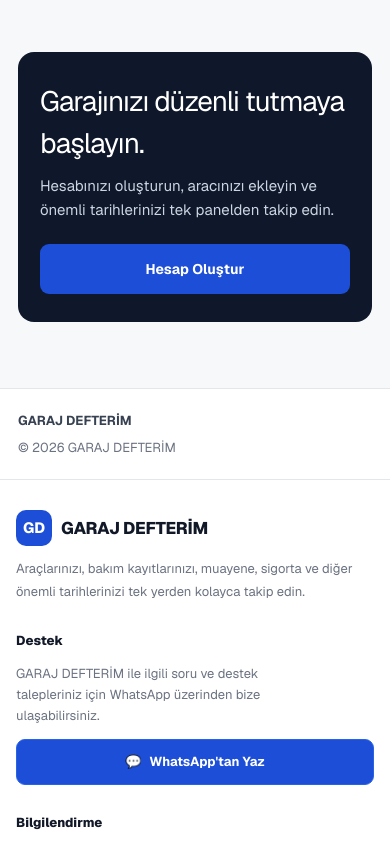
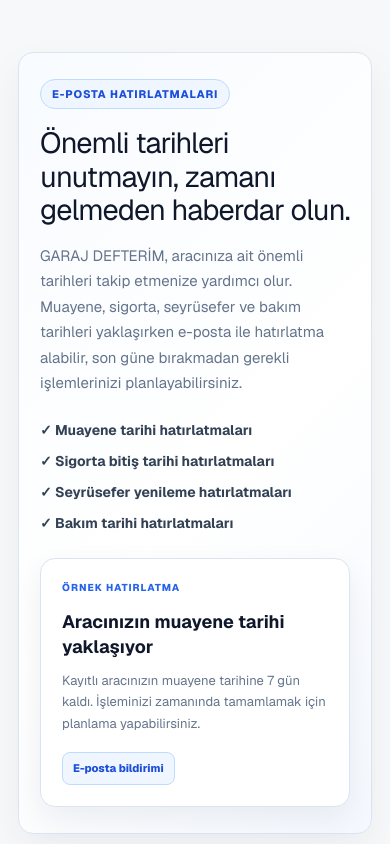
Before and after one commit to garajdefterim/garaj-defteri, a Next.js app: page / in a window 390 px wide. Shown: the part 2420-3264 px from the top of the page. Built offline with nearby package versions, Linux system fonts and the light colour scheme.

Commit message:
Add homepage email reminder section

```diff
--- a/app/globals.css
+++ b/app/globals.css
@@ -1801,3 +1801,254 @@
 html[data-theme="koyu"] main article {
   border-color: #243044 !important;
 }
+
+/* =========================================================
+   GARAJ DEFTERİM — E-POSTA HATIRLATMA TANITIM ALANI
+   ========================================================= */
+
+.home-reminder-section {
+  width: 100%;
+  padding: 0 24px 88px;
+}
+
+.home-reminder-card {
+  width: 100%;
+  max-width: 1180px;
+  margin: 0 auto;
+  padding: 42px;
+  border: 1px solid #dbe4f0;
+  border-radius: 18px;
+  background:
+    linear-gradient(
+      135deg,
+      #f8fbff 0%,
+      #ffffff 55%,
+      #f5f9ff 100%
+    );
+  box-shadow: 0 14px 38px rgba(15, 23, 42, 0.05);
+}
+
+.home-reminder-badge {
+  display: inline-flex;
+  align-items: center;
+  min-height: 30px;
+  padding: 0 11px;
+  border: 1px solid #bfdbfe;
+  border-radius: 999px;
+  background: #eff6ff;
+  color: #1d4ed8;
+  font-size: 11px;
+  font-weight: 800;
+  letter-spacing: 0.08em;
+}
+
+.home-reminder-content {
+  margin-top: 22px;
+  display: grid;
+  grid-template-columns: minmax(0, 1.25fr) minmax(320px, 0.75fr);
+  gap: 48px;
+  align-items: center;
+}
+
+.home-reminder-content h2 {
+  max-width: 680px;
+  margin: 0;
+  color: #0f172a;
+  font-size: clamp(30px, 4vw, 42px);
+  line-height: 1.14;
+  letter-spacing: -1.2px;
+}
+
+.home-reminder-content > div:first-child > p {
+  max-width: 720px;
+  margin: 16px 0 0;
+  color: #64748b;
+  font-size: 16px;
+  line-height: 1.7;
+}
+
+.home-reminder-items {
+  margin-top: 24px;
+  display: grid;
+  grid-template-columns: repeat(2, minmax(0, 1fr));
+  gap: 11px 18px;
+}
+
+.home-reminder-items span {
+  display: flex;
+  align-items: center;
+  gap: 9px;
+  color: #334155;
+  font-size: 14px;
+  font-weight: 650;
+}
+
+.home-reminder-items span::first-letter {
+  color: #2563eb;
+}
+
+.home-reminder-preview {
+  padding: 26px;
+  border: 1px solid #dbe4f0;
+  border-radius: 15px;
+  background: #ffffff;
+  box-shadow: 0 12px 32px rgba(15, 23, 42, 0.07);
+}
+
+.home-reminder-preview-label {
+  display: block;
+  margin-bottom: 14px;
+  color: #2563eb;
+  font-size: 10px;
+  font-weight: 800;
+  letter-spacing: 0.1em;
+}
+
+.home-reminder-preview strong {
+  display: block;
+  color: #0f172a;
+  font-size: 18px;
+  line-height: 1.4;
+}
+
+.home-reminder-preview p {
+  margin: 11px 0 0;
+  color: #64748b;
+  font-size: 13px;
+  line-height: 1.65;
+}
+
+.home-reminder-mail {
+  display: inline-flex;
+  align-items: center;
+  margin-top: 18px;
+  padding: 7px 10px;
+  border: 1px solid #bfdbfe;
+  border-radius: 8px;
+  background: #eff6ff;
+  color: #1d4ed8;
+  font-size: 11px;
+  font-weight: 750;
+}
+
+/* Koyu tema */
+
+html[data-theme="koyu"] .home-reminder-card {
+  background:
+    linear-gradient(
+      135deg,
+      #101827 0%,
+      #0c1422 55%,
+      #101827 100%
+    ) !important;
+  border-color: #2a3850 !important;
+  box-shadow: 0 18px 48px rgba(0, 0, 0, 0.18) !important;
+}
+
+html[data-theme="koyu"] .home-reminder-badge {
+  background: #102449 !important;
+  border-color: #2859a8 !important;
+  color: #93c5fd !important;
+}
+
+html[data-theme="koyu"] .home-reminder-content h2 {
+  color: #f8fafc !important;
+}
+
+html[data-theme="koyu"] .home-reminder-content > div:first-child > p {
+  color: #94a3b8 !important;
+}
+
+html[data-theme="koyu"] .home-reminder-items span {
+  color: #cbd5e1 !important;
+}
+
+html[data-theme="koyu"] .home-reminder-preview {
+  background: #0b1320 !important;
+  border-color: #30405a !important;
+  box-shadow: 0 14px 36px rgba(0, 0, 0, 0.2) !important;
+}
+
+html[data-theme="koyu"] .home-reminder-preview-label {
+  color: #60a5fa !important;
+}
+
+html[data-theme="koyu"] .home-reminder-preview strong {
+  color: #f8fafc !important;
+}
+
+html[data-theme="koyu"] .home-reminder-preview p {
+  color: #94a3b8 !important;
+}
+
+html[data-theme="koyu"] .home-reminder-mail {
+  background: #102449 !important;
+  border-color: #2859a8 !important;
+  color: #93c5fd !important;
+}
+
+/* Tablet */
+
+@media (max-width: 900px) {
+  .home-reminder-content {
+    grid-template-columns: 1fr;
+    gap: 28px;
+  }
+
+  .home-reminder-preview {
+    max-width: 560px;
+  }
+}
+
+/* Telefon */
+
+@media (max-width: 600px) {
+  .home-reminder-section {
+    padding: 0 18px 60px;
+  }
+
+  .home-reminder-card {
+    padding: 26px 21px;
+    border-radius: 15px;
+  }
+
+  .home-reminder-content {
+    margin-top: 18px;
+    gap: 24px;
+  }
+
+  .home-reminder-content h2 {
+    font-size: 29px;
+    letter-spacing: -0.8px;
+  }
+
+  .home-reminder-content > div:first-child > p {
+    font-size: 15px;
+  }
+
+  .home-reminder-items {
+    grid-template-columns: 1fr;
+    gap: 10px;
+  }
+
+  .home-reminder-preview {
+    padding: 21px;
+  }
+}
+
+/* Çok dar telefon */
+
+@media (max-width: 360px) {
+  .home-reminder-section {
+    padding-left: 14px;
+    padding-right: 14px;
+  }
+
+  .home-reminder-card {
+    padding: 22px 17px;
+  }
+
+  .home-reminder-content h2 {
+    font-size: 26px;
+  }
+}
--- a/app/page.tsx
+++ b/app/page.tsx
@@ -148,6 +148,55 @@
         </div>
       </section>
 
+      <section className="home-reminder-section">
+        <div className="home-reminder-card">
+          <div className="home-reminder-badge">
+            E-POSTA HATIRLATMALARI
+          </div>
+
+          <div className="home-reminder-content">
+            <div>
+              <h2>
+                Önemli tarihleri unutmayın, zamanı gelmeden haberdar olun.
+              </h2>
+
+              <p>
+                GARAJ DEFTERİM, aracınıza ait önemli tarihleri takip etmenize
+                yardımcı olur. Muayene, sigorta, seyrüsefer ve bakım tarihleri
+                yaklaşırken e-posta ile hatırlatma alabilir, son güne
+                bırakmadan gerekli işlemlerinizi planlayabilirsiniz.
+              </p>
+
+              <div className="home-reminder-items">
+                <span>✓ Muayene tarihi hatırlatmaları</span>
+                <span>✓ Sigorta bitiş tarihi hatırlatmaları</span>
+                <span>✓ Seyrüsefer yenileme hatırlatmaları</span>
+                <span>✓ Bakım tarihi hatırlatmaları</span>
+              </div>
+            </div>
+
+            <div className="home-reminder-preview">
+              <span className="home-reminder-preview-label">
+                ÖRNEK HATIRLATMA
+              </span>
+
+              <strong>
+                Aracınızın muayene tarihi yaklaşıyor
+              </strong>
+
+              <p>
+                Kayıtlı aracınızın muayene tarihine 7 gün kaldı.
+                İşleminizi zamanında tamamlamak için planlama yapabilirsiniz.
+              </p>
+
+              <span className="home-reminder-mail">
+                E-posta bildirimi
+              </span>
+            </div>
+          </div>
+        </div>
+      </section>
+
       <section className="home-cta-wrap">
         <div className="home-cta">
           <div>
```
